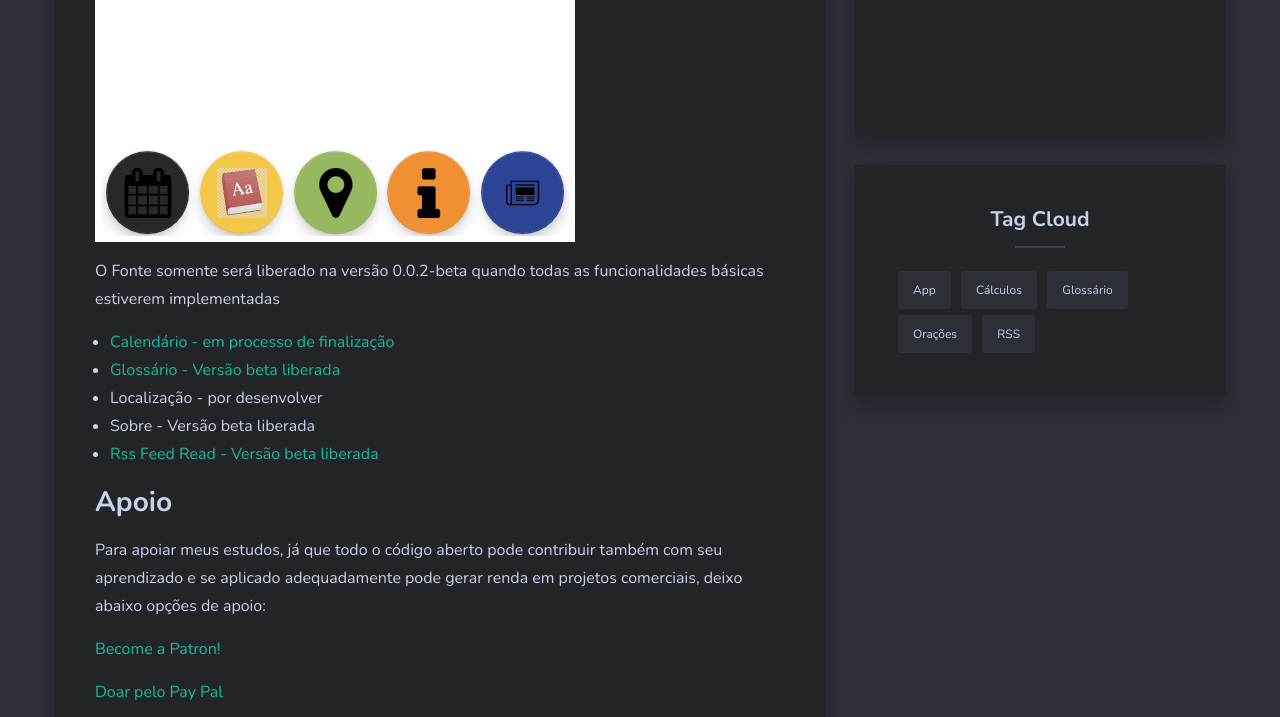
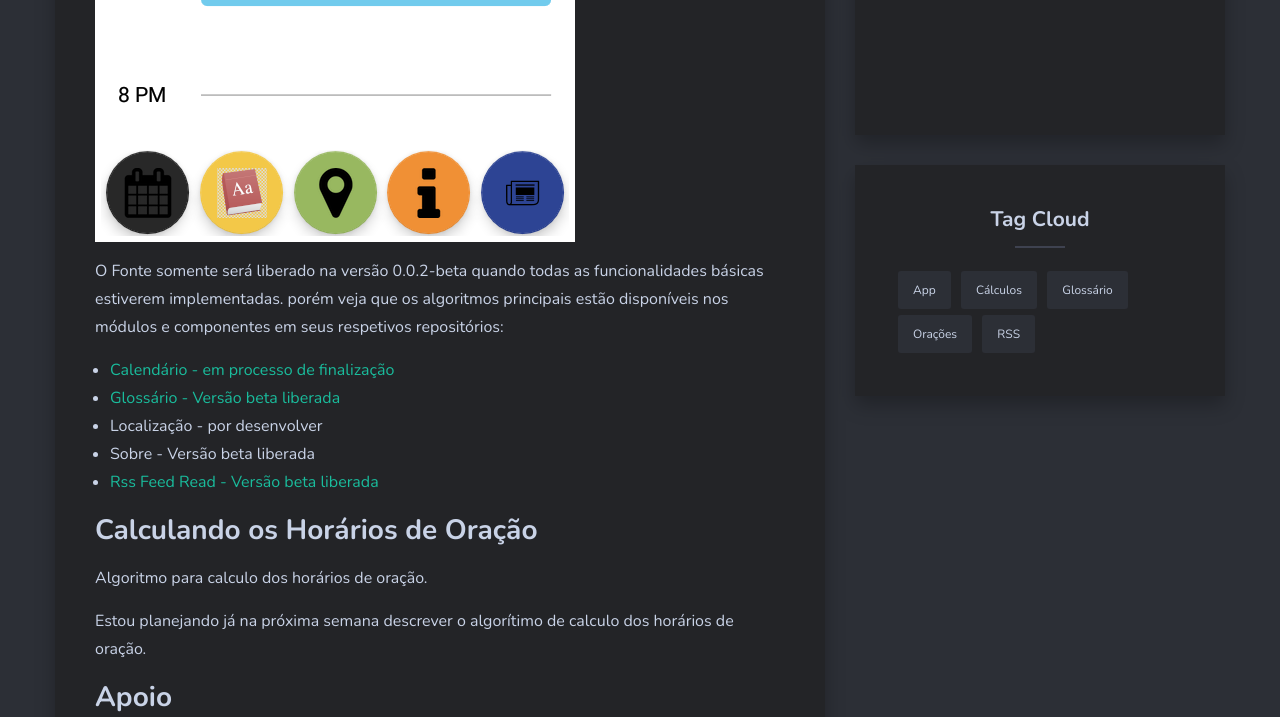
Before and after one commit to islamic-works/islamic-works.github.io, a Jekyll site: the page built from _posts/2019-07-19-Islamic_App_-_Testes_Iniciados.md, in a window 1280 px wide and 900 px high, scrolled down 1677 px, cut to the strip 0-717 px from the top of the window. Built offline with Jekyll 4.4.1, drawn with Linux system fonts in a browser that asks for light colours; comment, search, counter and statistics services are not loaded.

Commit message:
Imagem atualizada com bug corrigido.O texto foi acrescido também com informações relativos a artigos futuros relacionados a este algortimo.

```diff
--- a/_posts/2019-07-19-Islamic_App_-_Testes_Iniciados.md
+++ b/_posts/2019-07-19-Islamic_App_-_Testes_Iniciados.md
@@ -15,13 +15,19 @@ Este aplicativo está sendo desenvolvido com diversos propósitos, primeiro me a
 
 ![Islamic APP]({{site.url}}/assets/images/islamic-app/Screenshot_20190719-205625.png)
 
-O Fonte somente será liberado na versão 0.0.2-beta quando todas as funcionalidades básicas estiverem implementadas
+O Fonte somente será liberado na versão 0.0.2-beta quando todas as funcionalidades básicas estiverem implementadas. porém veja que os algoritmos principais estão disponíveis nos módulos e componentes em seus respetivos repositórios:
 
 - [Calendário - em processo de finalização](https://github.com/islamic-works/praytimes-module)
 - [Glossário - Versão beta liberada](https://github.com/islamic-works/glossary-module)
 - Localização - por desenvolver
 - Sobre - Versão beta liberada
 - [Rss Feed Read - Versão beta liberada](https://github.com/islamic-works/rss-reader-module)
+
+## Calculando os Horários de Oração
+
+Algoritmo para calculo dos horários de oração.
+
+Estou planejando já na próxima semana descrever o algorítimo de calculo dos horários de oração.
 
 ## Apoio
 
```
Also changed, not shown: assets/images/islamic-app/Screenshot_20190719-205625.png.
